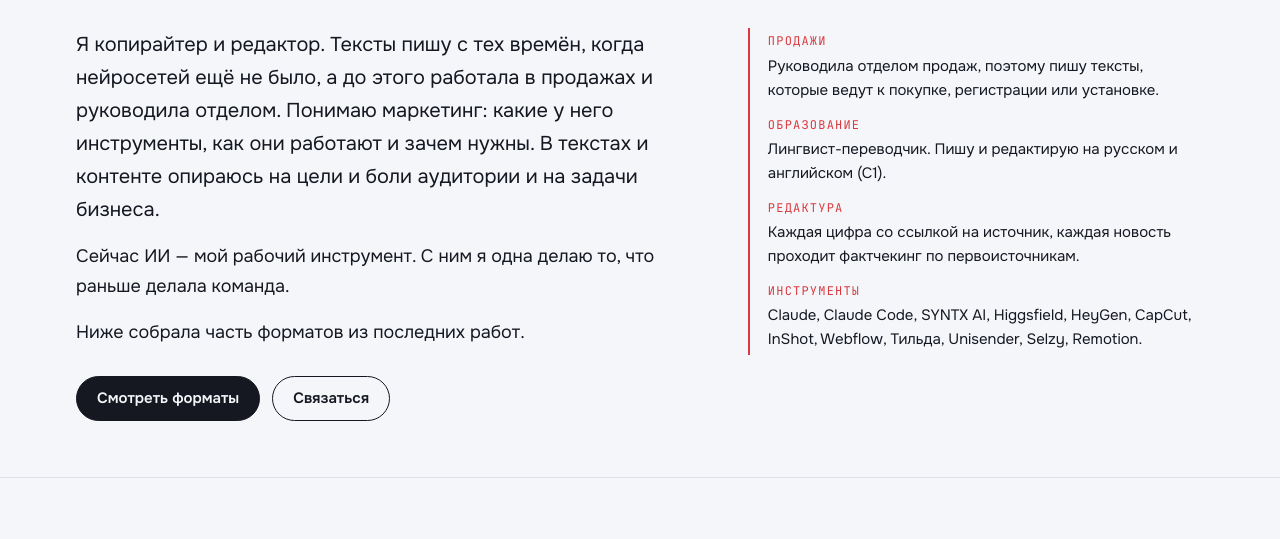
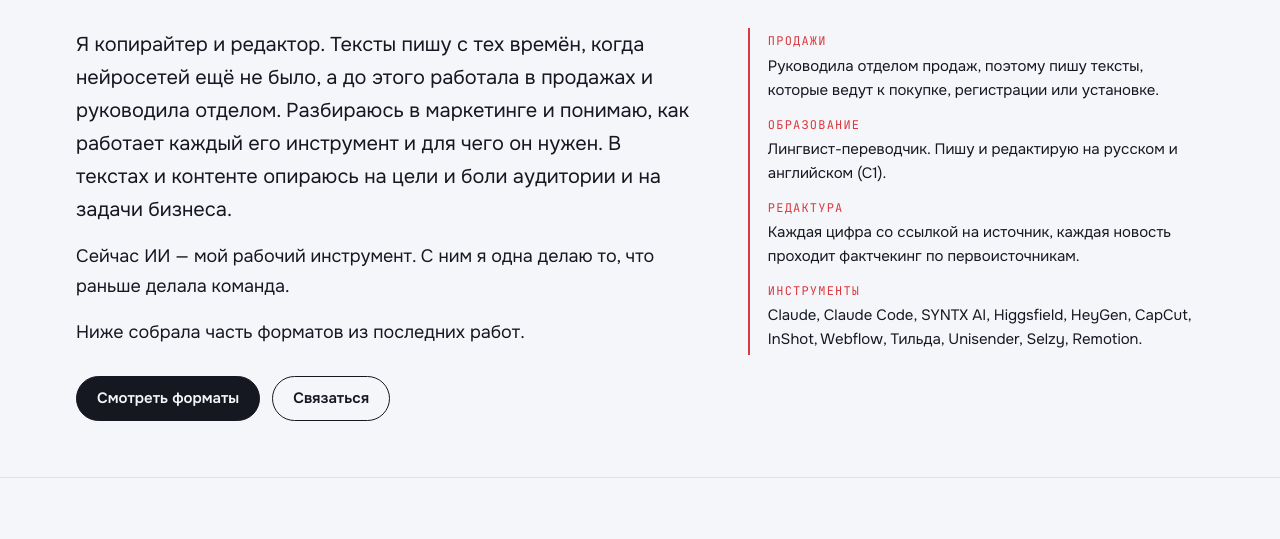
Before and after one commit to vgribenkotarget-sketch/vgribenkotarget-sketch.github.io, a plain HTML site: page index.html in a window 1280 px wide. Shown: the part 239-778 px from the top of the page. Drawn offline with Linux system fonts and the light colour scheme; a web font is replaced by a local one.

Commit message:
Правка фразы про маркетинг
Co-Authored-By: Claude Opus 5.5 <noreply@anthropic.com>
Claude-Session: https://claude.ai/code/session_01CXSoUpbRBg51fwzUDgs9VK

```diff
--- a/index.html
+++ b/index.html
@@ -273,7 +273,7 @@ dialog button{font:500 13px var(--f-body);color:#fff;background:rgb(255 255 255
     <div class="hero-grid">
       <div>
         <div class="intro">
-          <p>Я копирайтер и редактор. Тексты пишу с тех времён, когда нейросетей ещё не было, а до этого работала в продажах и руководила отделом. Понимаю маркетинг: какие у него инструменты, как они работают и зачем нужны. В текстах и контенте опираюсь на цели и боли аудитории и на задачи бизнеса.</p>
+          <p>Я копирайтер и редактор. Тексты пишу с тех времён, когда нейросетей ещё не было, а до этого работала в продажах и руководила отделом. Разбираюсь в маркетинге и понимаю, как работает каждый его инструмент и для чего он нужен. В текстах и контенте опираюсь на цели и боли аудитории и на задачи бизнеса.</p>
           <p>Сейчас ИИ — мой рабочий инструмент. С ним я одна делаю то, что раньше делала команда.</p>
           <p>Ниже собрала часть форматов из последних работ.</p>
         </div>
```
